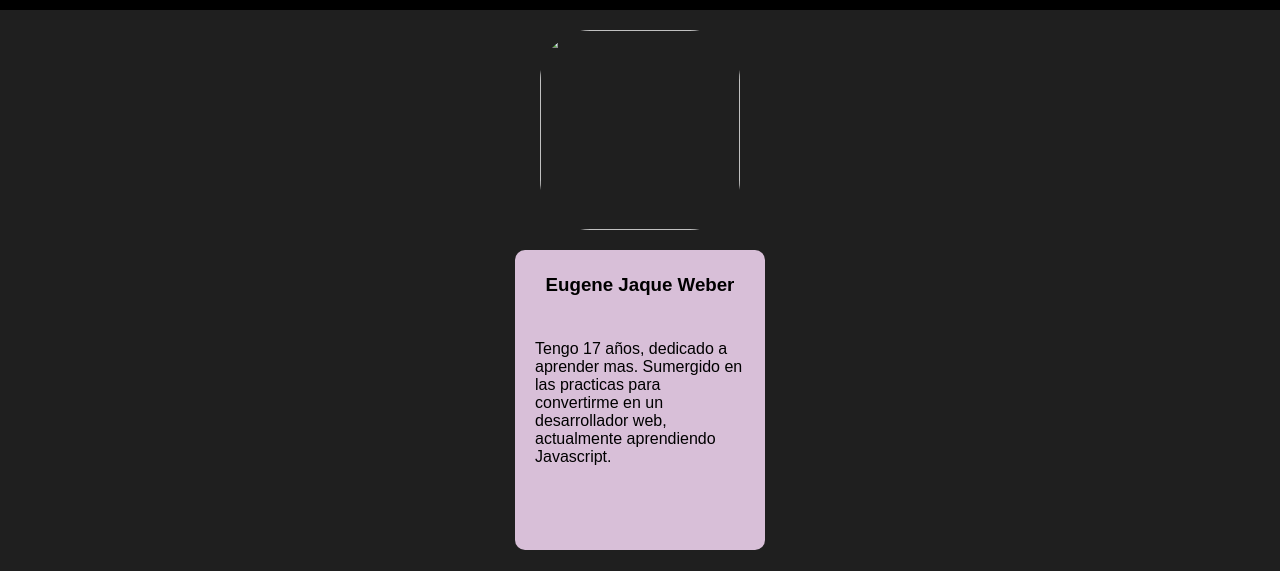
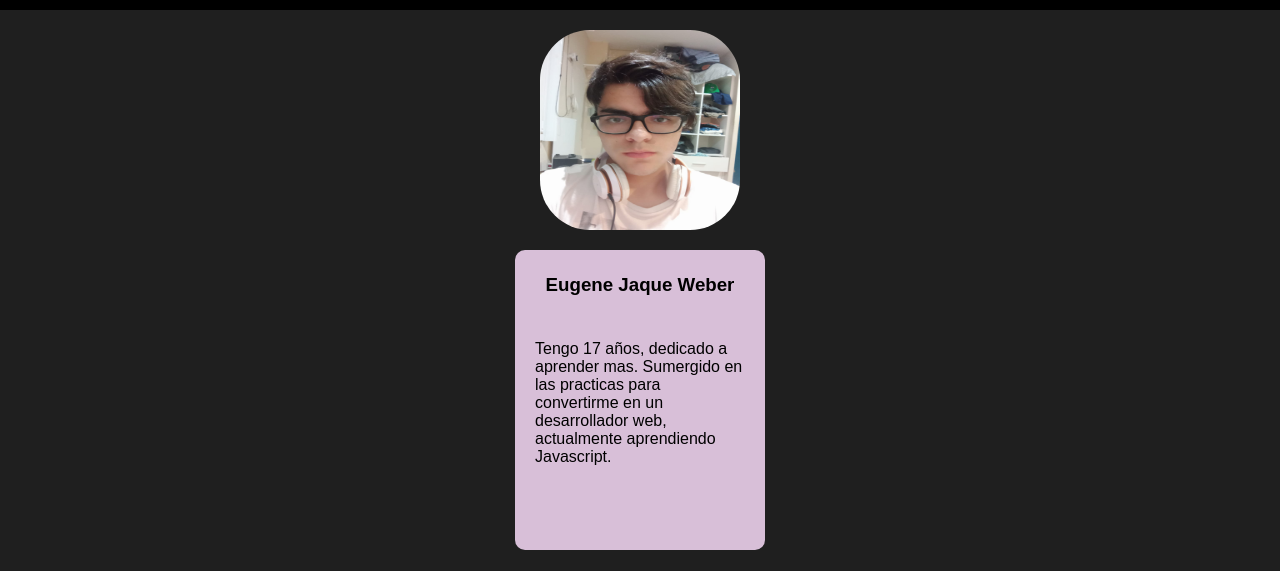
Before and after one commit to EugeneJaqueWeber/proyectofinal-eugenejaque, a website: page pages/sobremi.html in a window 1280 px wide. Shown: the part 50-621 px from the top of the page. Drawn offline with Linux system fonts and the light colour scheme.

Commit message:
agrege una imagen

```diff
--- a/pages/sobremi.html
+++ b/pages/sobremi.html
@@ -30,7 +30,7 @@
     <main class="main-sobremi">
         <section class="container-section-sobremi">
             <div class="container-main-img">
-                <img src="" alt="">
+                <img src="../assets/imagenes/imagen-de-mi-prueba-2.jpg" alt="">
             </div>
             <article class="container-article-sobremi">
                 <div>
```
